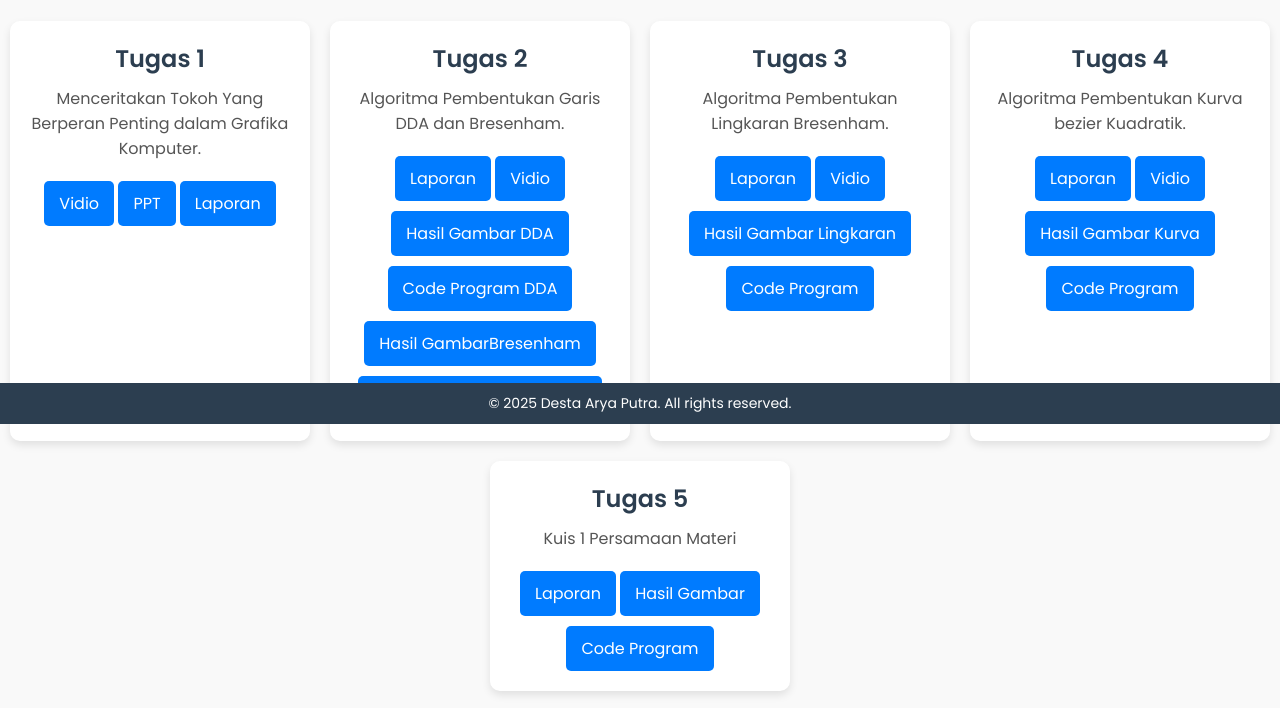
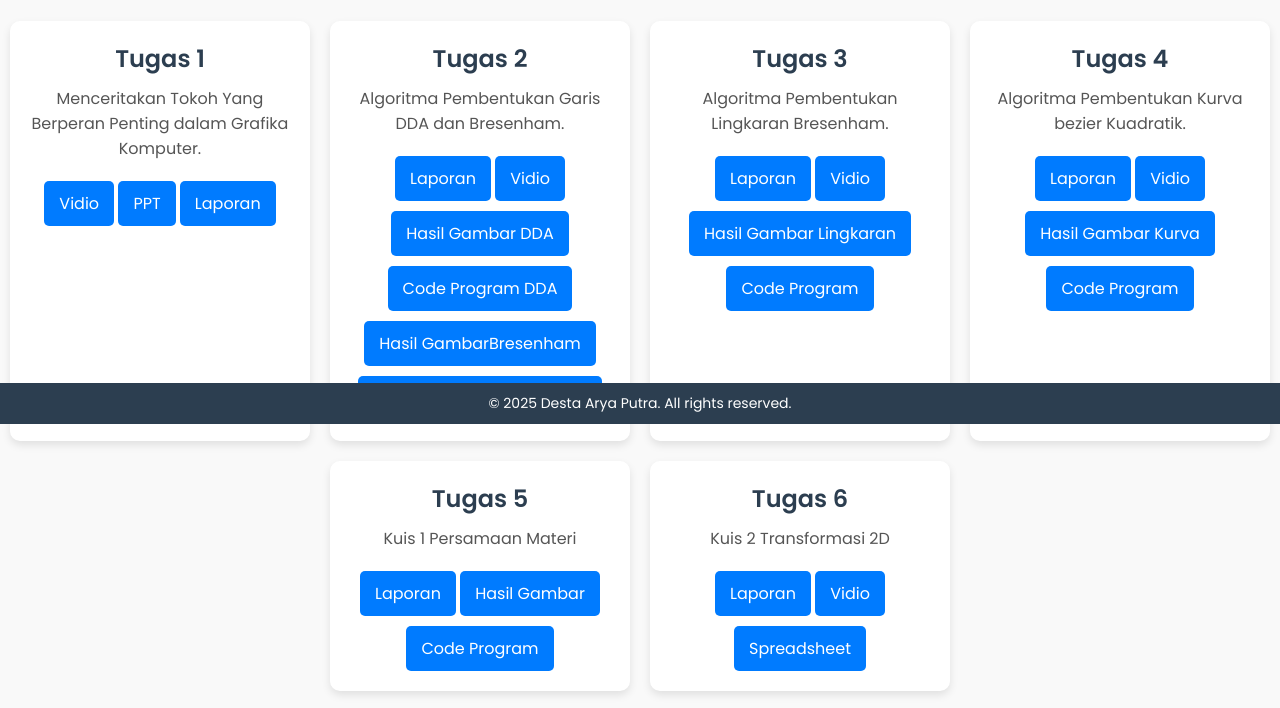
Before and after one commit to arya-lab67/2413025058, a plain HTML site: page index.html in a window 1280 px wide. Shown: the part 376-1084 px from the top of the page. Drawn offline with Linux system fonts and the light colour scheme.

Commit message:
index.html

```diff
--- a/index.html
+++ b/index.html
@@ -92,6 +92,13 @@
             <a href="hati.png" class="btn">Hasil Gambar</a>
             <a href="https://drive.google.com/file/d/1P0g4YDbUl3akTIF7Xgku0rxKwwVDs4G0/view?usp=drive_link" class="btn">Code Program</a>
         </div>
+
+        <div class="task">
+            <h2>Tugas 6</h2>
+            <p>Kuis 2 Transformasi 2D</p>
+            <a href="https://drive.google.com/file/d/1ySnOLFQM0PnaUUeTGJv2mi-uCPN6wb8H/view?usp=drive_link" class="btn">Laporan</a>
+            <a href="https://youtu.be/AiwOV8Pl7NY" class="btn">Vidio</a>
+            <a href="https://docs.google.com/spreadsheets/d/1_QMUQaUZdR0JpRVndXjnMHbLBmYbB_X-Y6PEfKP5FnU/edit?usp=sharing" class="btn">Spreadsheet</a>
     </section>
     </section>
 
```
